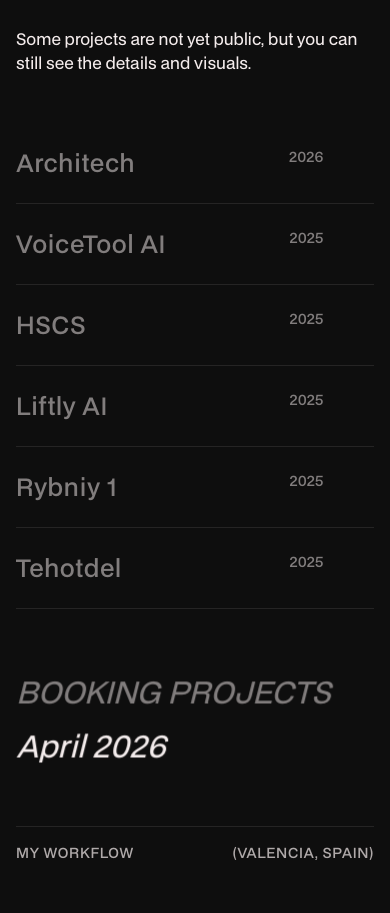
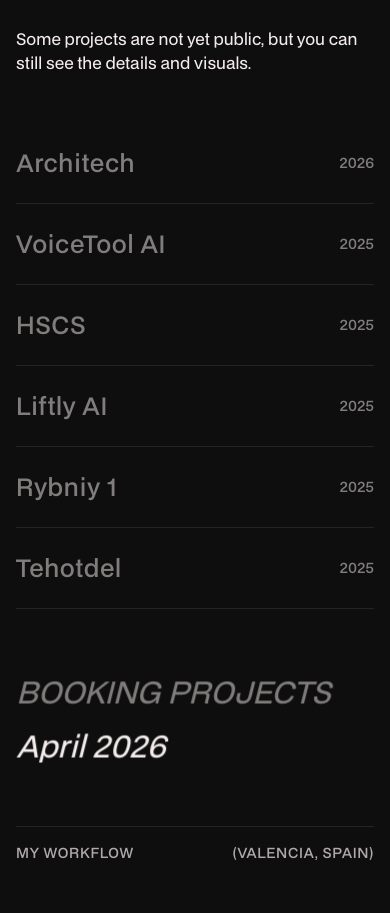
Before and after one commit to vedernikovboriss/Portfolio2026, a Next.js app: page / in a window 390 px wide. Shown: the part 6126-7039 px from the top of the page. Built offline with nearby package versions, Linux system fonts and the light colour scheme.

Commit message:
resp des

```diff
--- a/app/components/ProjectCard.tsx
+++ b/app/components/ProjectCard.tsx
@@ -45,7 +45,7 @@ export function ProjectCard({
       <motion.button
         type="button"
         onClick={onToggle}
-        className="relative grid cursor-pointer grid-cols-2 gap-4 py-6 text-left sm:gap-6 lg:grid-cols-6 lg:gap-8 lg:py-8"
+        className="relative flex justify-between items-center lg:grid cursor-pointer gap-4 py-6 text-left sm:gap-6 lg:grid-cols-6 lg:gap-8 lg:py-8"
         initial="rest"
         animate={isOpen ? "open" : "rest"}
         whileHover="hover"
@@ -97,13 +97,12 @@ export function ProjectCard({
             {title}
           </motion.h3>
         </div>
-        <div className="grid grid-cols-2 justify-self-end gap-x-4 gap-y-2 text-sm font-medium lg:contents">
-          <span className="z-10 lg:self-center">{year}</span>
-          <span className="z-10 hidden lg:block lg:self-center">
-            {industry}
-          </span>
-          <span className="z-10 hidden lg:block lg:self-center">{type}</span>
-          <span className="z-10 hidden lg:block min-w-0 wrap-break-word lg:self-center">
+        <span className="lg:hidden text-sm font-medium">{year}</span>
+        <div className="hidden lg:contents gap-x-4 gap-y-2 text-sm font-medium">
+          <span className="lg:self-center">{year}</span>
+          <span className="lg:self-center">{industry}</span>
+          <span className="lg:self-center">{type}</span>
+          <span className="min-w-0 wrap-break-word lg:self-center">
             {location}
           </span>
         </div>
```
